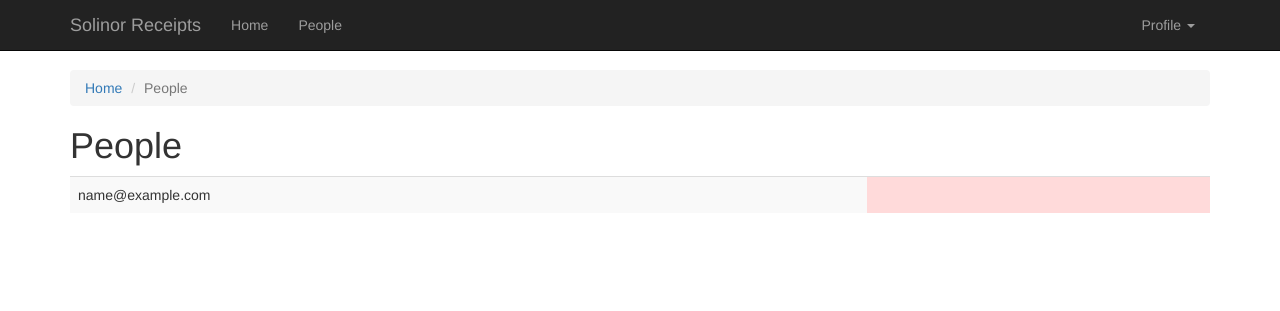
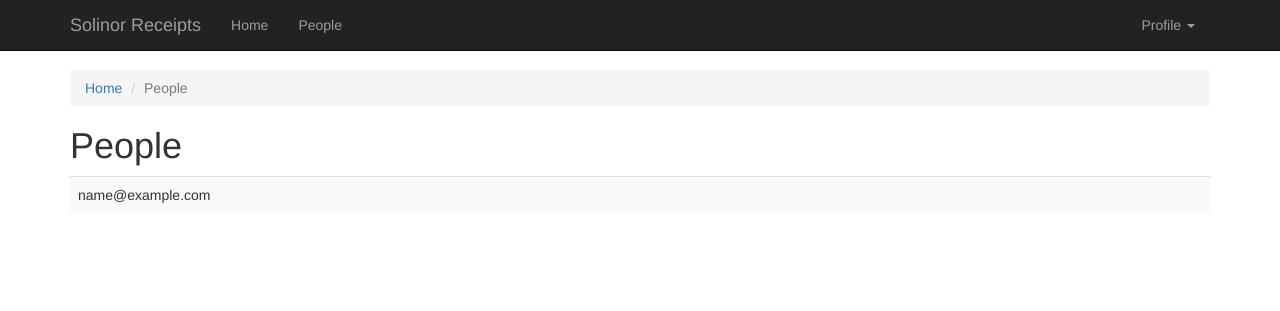
Before and after one commit to solinor/luovu-receipts, a Django app: page /people in a window 1280 px wide. Shown: the top 311 px of the page. Run offline with Django 3.2, Linux system fonts and the light colour scheme; the visitor is signed in with stand-in values (Sample User, id 1); data comes from the database, SQL or seed files in the repository; data that the repository does not hold is empty; some libraries are stand-ins or nearby versions.

Commit message:
Don't highlight empty cells

```diff
--- a/receipts/templates/people.html
+++ b/receipts/templates/people.html
@@ -28,7 +28,7 @@
     <tr>
       <td>{{ person.email }}</td>
       {% for date in person.dates %}
-      <td class="{% if date.match %}matching-row{% else %}non-matching-row{% endif %}">{% if date.date %}<a href="{% url 'person' person.email date.date.year date.date.month %}">{{ date.date.year }}-{{ date.date.month }} ({{ date.receipt_rows }} / {{ date.invoice_rows }})</a>{% endif %}</td>
+      <td class="{% if date.date %}{% if date.match %}matching-row{% else %}non-matching-row{% endif %}{% endif %}">{% if date.date %}<a href="{% url 'person' person.email date.date.year date.date.month %}">{{ date.date.year }}-{{ date.date.month }} ({{ date.receipt_rows }} / {{ date.invoice_rows }})</a>{% endif %}</td>
       {% endfor %}
     </tr>
     {% endfor %}
```
